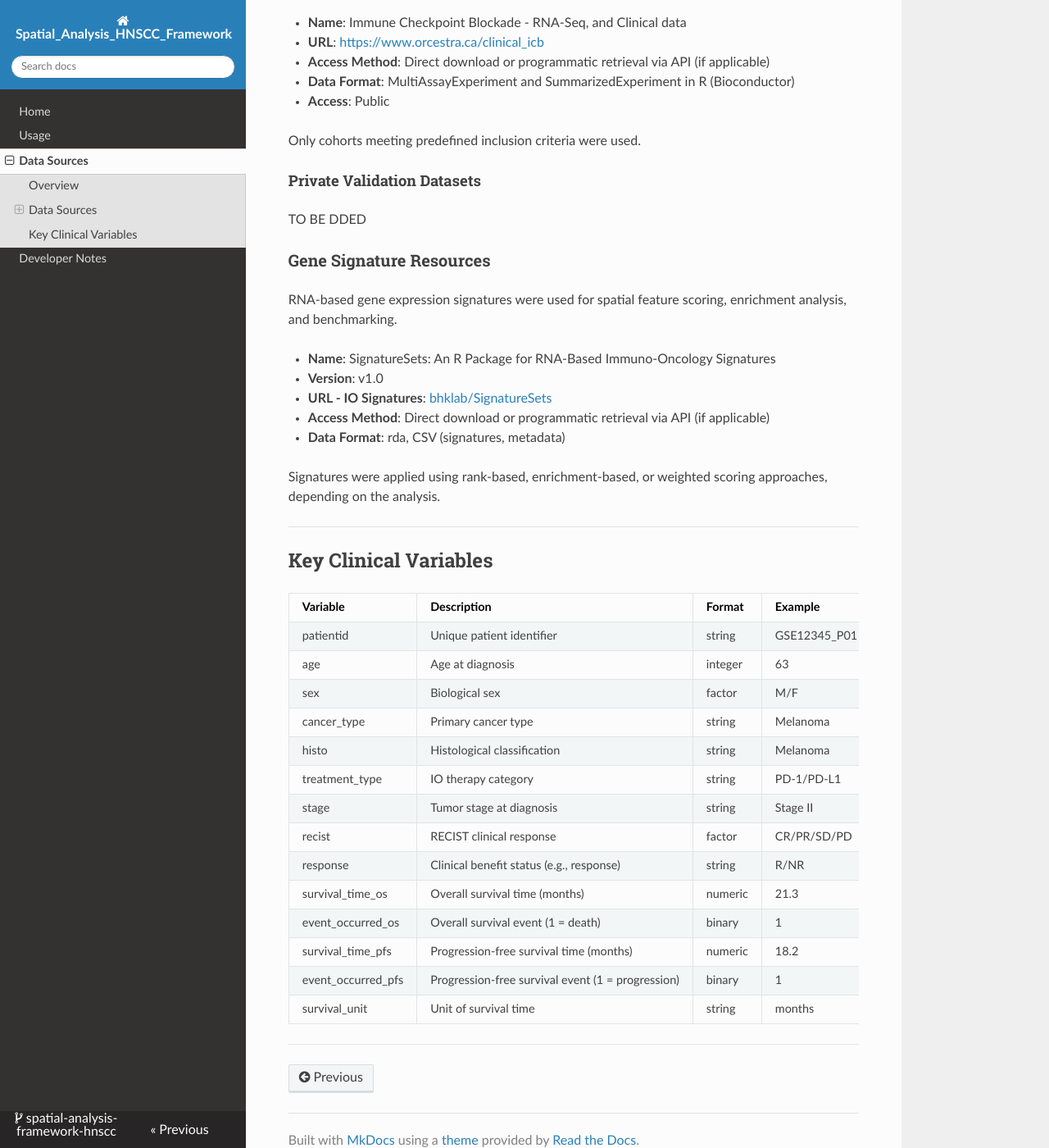
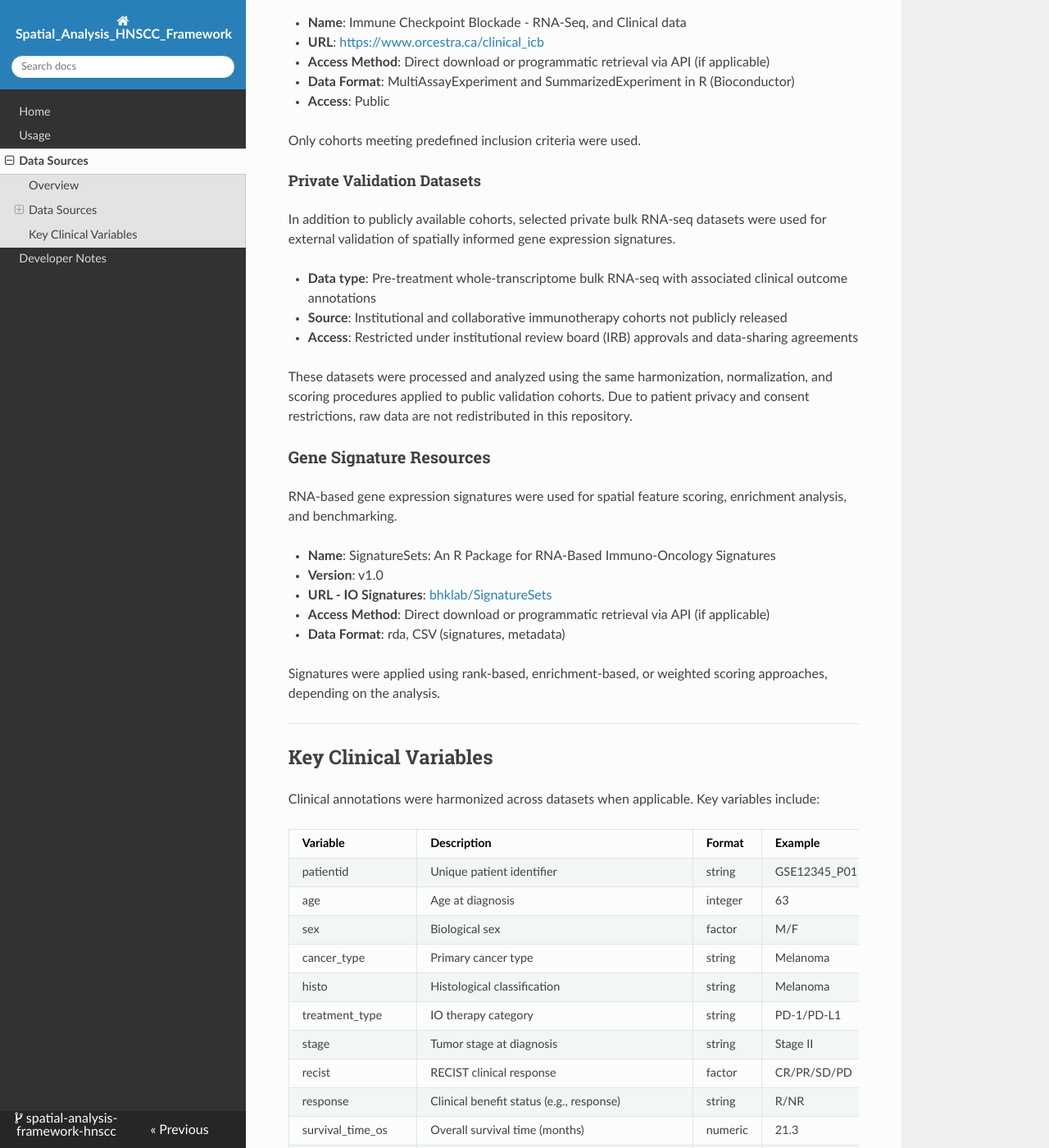
Before and after one commit to bhklab/spatial-analysis-framework-hnscc, an MkDocs documentation site: the page built from docs/data_sources.md, in a window 1280 px wide and 1400 px high, scrolled down 1151 px. Shown: the whole window at 82% size. Built offline with MkDocs 1.6.1, drawn with Linux system fonts in a browser that asks for light colours; nearby versions of some CDN libraries.

Commit message:
add private bulk rna-seq validation cohorts

```diff
--- a/docs/data_sources.md
+++ b/docs/data_sources.md
@@ -47,7 +47,13 @@ Only cohorts meeting predefined inclusion criteria were used.
 
 #### Private Validation Datasets
 
-TO BE DDED
+In addition to publicly available cohorts, selected private bulk RNA-seq datasets were used for external validation of spatially informed gene expression signatures.
+
+- **Data type**: Pre-treatment whole-transcriptome bulk RNA-seq with associated clinical outcome annotations
+- **Source**: Institutional and collaborative immunotherapy cohorts not publicly released
+- **Access**: Restricted under institutional review board (IRB) approvals and data-sharing agreements
+
+These datasets were processed and analyzed using the same harmonization, normalization, and scoring procedures applied to public validation cohorts. Due to patient privacy and consent restrictions, raw data are not redistributed in this repository.
 
 ### Gene Signature Resources
 
@@ -64,6 +70,8 @@ Signatures were applied using rank-based, enrichment-based, or weighted scoring
 ---
 
 ## Key Clinical Variables
+
+Clinical annotations were harmonized across datasets when applicable. Key variables include:
 
 | Variable            | Description                                       | Format   | Example      |
 |---------------------|---------------------------------------------------|----------|--------------|
```
